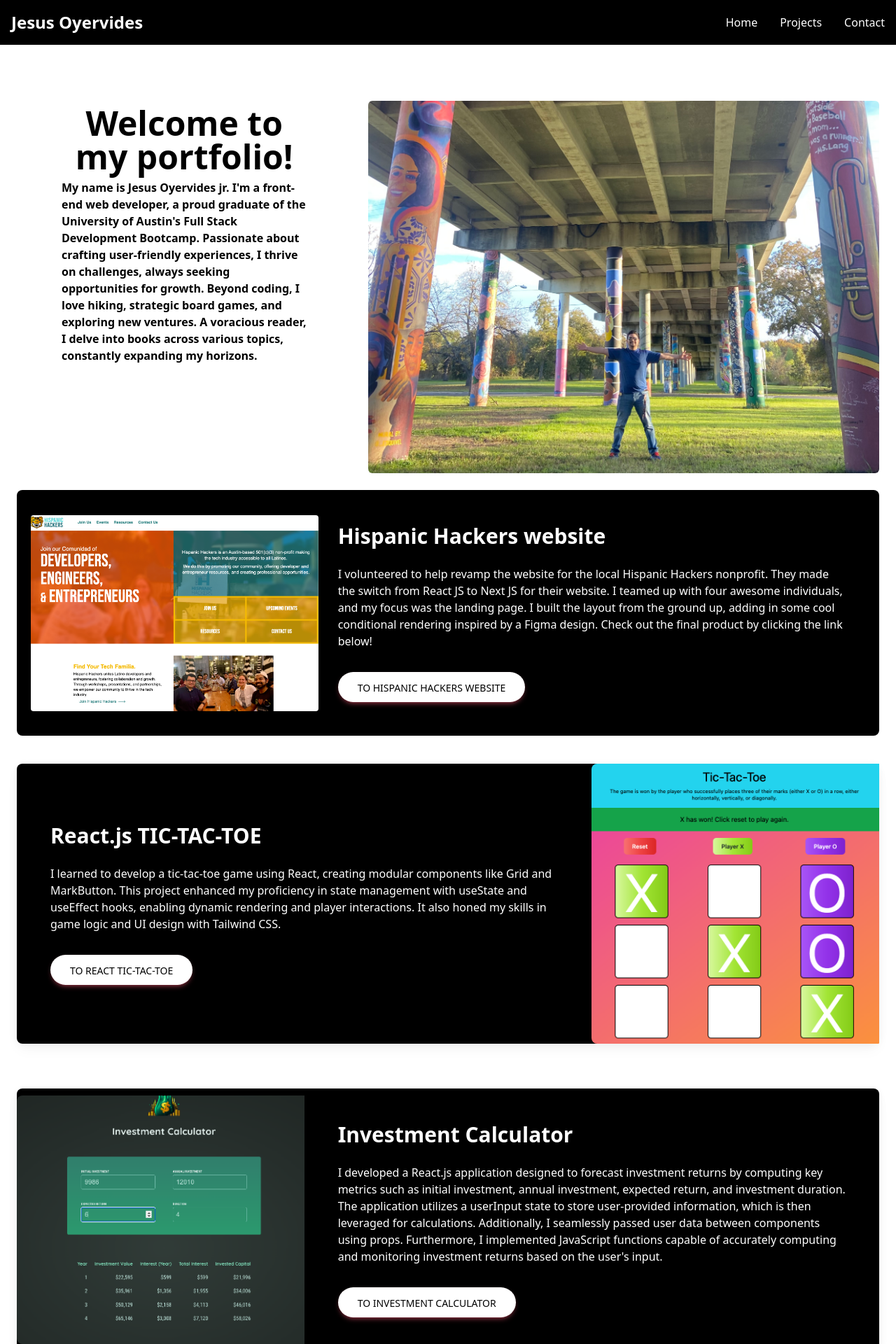
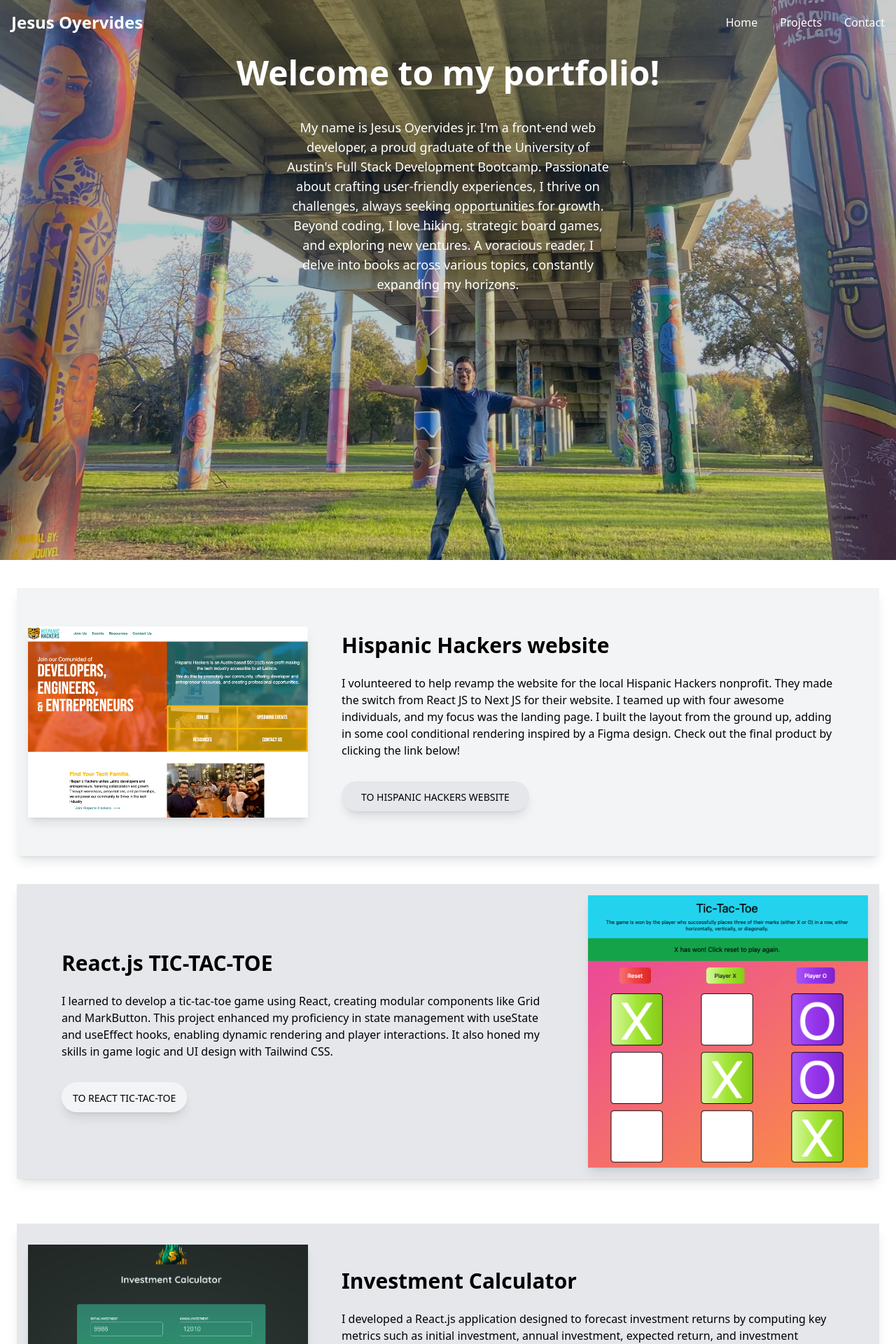
Before and after one commit to jesusoyer/nextjs-portfolio, a Next.js app: page / in a window 1280 px wide. Shown: the top 1920 px of the page at 70% size. Built offline with nearby package versions, Linux system fonts and the light colour scheme.

Commit message:
changed the hero section to have layer beneath the navbar, changed the background for the hompage navbar to be transparent, changed the styling for hompage projects

```diff
--- a/components/Hero.tsx
+++ b/components/Hero.tsx
@@ -2,26 +2,27 @@ import Image from "next/image";
 import meImage from "../public/bridgePic.jpeg"
 import Link from 'next/link';
 
-export default function homepage() {
+export default function Hero() {
     return (
-      <section className="p-6  dark:bg-gray-800 dark:text-gray-100">
-  <div className="container grid gap-6 mx-auto text-center lg:grid-cols-2 xl:grid-cols-5">
-    <div className="w-full px-6 py-16 rounded-md sm:px-12 md:px-16 xl:col-span-2 dark:bg-gray-900">
-      <h1 className="block mb-2 dark:text-violet-400 text-5xl font-extrabold">
-        Welcome to my portfolio!
-      </h1>
-      <p className="font-extrabold text-left">
-        My name is Jesus Oyervides jr. I'm a front-end web developer, a proud graduate of the University of Austin's Full Stack Development Bootcamp. Passionate about crafting user-friendly experiences, I thrive on challenges, always seeking opportunities for growth. Beyond coding, I love hiking, strategic board games, and exploring new ventures. A voracious reader, I delve into books across various topics, constantly expanding my horizons.
-      </p>
-      {/* <p className="my-8">
-        <span className="text-2xl font-medium dark:text-gray-50">Checkout my </span>
-        <Link href="/projects" className="text-2xl font-medium underline"> Projects.
-        </Link>
-      </p> */}
-    </div>
-    <Image src={meImage} alt="" className="mt-14 object-cover w-full rounded-md xl:col-span-3 dark:bg-gray-500" />
-  </div>
-</section>
+      <section className="relative h-screen mb-10">
+      <div className="absolute inset-0">
+        <Image
+          src={meImage}
+          alt=""
+          layout="fill"
+          objectFit="cover"
+          objectPosition="center"
+          className="absolute inset-0 w-full h-full"
+        />
+        <div className="bg-black opacity-20 w-full h-full absolute inset-0"></div>
+      </div>
+      <div className="absolute inset-0 flex flex-col justify-start items-center pt-20 text-white text-center">
+        <h1 className="text-5xl font-extrabold mb-10">Welcome to my portfolio!</h1>
+        <p className="text-lg max-w-lg px-6">
+          My name is Jesus Oyervides jr. I'm a front-end web developer, a proud graduate of the University of Austin's Full Stack Development Bootcamp. Passionate about crafting user-friendly experiences, I thrive on challenges, always seeking opportunities for growth. Beyond coding, I love hiking, strategic board games, and exploring new ventures. A voracious reader, I delve into books across various topics, constantly expanding my horizons.
+        </p>
+      </div>
+    </section>
 
     )
   }
--- /dev/null
+++ b/components/HomePageNavbar.tsx
@@ -0,0 +1,46 @@
+import React, { useState } from 'react';
+import Link from 'next/link';
+
+export default function Homepage() {
+  // Add state to manage the visibility of the dropdown menu
+  const [isMenuOpen, setIsMenuOpen] = useState(false);
+
+  // Toggle the menu visibility
+  const toggleMenu = () => {
+    setIsMenuOpen(!isMenuOpen);
+  };
+
+  return (
+    <nav className="bg-black md:bg-transparent absolute top-0 left-0 w-full z-10">
+      <div className="max-w-screen-xl flex flex-wrap items-center justify-between mx-auto p-4">
+        <Link href="/" className="flex items-center space-x-3 rtl:space-x-reverse">
+          <span className="text-white self-center text-2xl font-semibold whitespace-nowrap dark:text-white">Jesus Oyervides</span>
+        </Link>
+        <button
+          data-collapse-toggle="navbar-default"
+          type="button"
+          className="inline-flex items-center p-2 w-10 h-10 justify-center text-sm text-gray-500 rounded-lg md:hidden hover:bg-gray-100 focus:outline-none focus:ring-2 focus:ring-gray-200 dark:text-gray-400 dark:hover:bg-gray-700 dark:focus:ring-gray-600"
+          aria-controls="navbar-default"
+          aria-expanded={isMenuOpen ? "true" : "false"}
+          onClick={toggleMenu}
+        >
+          <span className="sr-only">Open main menu</span>
+          <svg className="w-5 h-5" aria-hidden="true" xmlns="http://www.w3.org/2000/svg" fill="none" viewBox="0 0 17 14">
+            <path stroke="currentColor" strokeLinecap="round" strokeLinejoin="round" strokeWidth="2" d="M1 1h15M1 7h15M1 13h15"/>
+          </svg>
+        </button>
+        <div className={`w-full md:block md:w-auto ${isMenuOpen ? '' : 'hidden'}`} id="navbar-default">
+          <div className="font-medium flex flex-col p-4 md:p-0 mt-4 border  border-gray-100 rounded-lg bg-gray-50 md:flex-row md:space-x-8 rtl:space-x-reverse md:mt-0 md:border-0 bg-transparent dark:bg-gray-800 md:dark:bg-gray-900 dark:border-gray-700">
+
+          <Link href="/" className="text-white bg-transparent block py-2 px-3 rounded-t-lg   hover:bg-gray-500 md:hover:bg-transparent md:border-0 md:hover:text-blue-700 md:p-0 dark:text-white   md:dark:hover:bg-transparent">Home
+            </Link>
+            <Link href="/projects" className="text-white bg-transparent block py-2 px-3  hover:bg-gray-500 md:hover:bg-transparent md:border-0 md:hover:text-black md:p-0 md:dark:hover:bg-transparent">Projects
+            </Link>
+            <Link href="/contact" className="bg-transparent text-white block py-2 px-3  rounded-b-lg hover:bg-gray-500 md:hover:bg-transparent md:border-0 md:hover:text-black md:p-0  dark:hover:bg-gray-700 md:dark:hover:bg-transparent">Contact
+            </Link>
+          </div>
+        </div>
+      </div>
+    </nav>
+  );
+}
--- a/components/Homepage.tsx
+++ b/components/Homepage.tsx
@@ -3,7 +3,7 @@ import HomeProjects from "./HomepageProjects";
 
 export default function homepage() {
     return (
-     <section>
+     <section className="relative">
       <Hero />
       <HomeProjects />
     </section>
--- a/components/HomepageProjects.tsx
+++ b/components/HomepageProjects.tsx
@@ -8,13 +8,13 @@ export default function HomeProjects() {
     <div className="container mx-auto md:px-6">
       {/* Section: Design Block */}
       <section className="mb-10 text-center md:text-left">
-        <div className="block rounded-lg bg-black text-white dark:bg-neutral-700">
+        <div className="block shadow-lg p-4 bg-gray-100 text-black dark:bg-neutral-700">
           <div className="flex flex-wrap items-center">
             <div className="block w-full shrink-0 grow-0 basis-auto md:w-4/12 lg:flex">
               <Image
                 src={hispanicHackers}
                 alt="hispanic hackers"
-                className="w-full  rounded mt-10 ml-1 md:ml-5 md:mt-0 md:rounded md:rounded"
+                className="w-full  shadow-lg "
               />
             </div>
             <div className="w-full shrink-0 grow-0 basis-auto md:w-8/12">
@@ -25,12 +25,12 @@ export default function HomeProjects() {
                   </span>{" "}
 
                 </h2>
-                <p className="mb-6 pb-2 text-white dark:text-neutral-300">
+                <p className="mb-6 pb-2 text-black  dark:text-neutral-300">
                 I volunteered to help revamp the website for the local Hispanic Hackers nonprofit. They made the switch from React JS to Next JS for their website. I teamed up with four awesome individuals, and my focus was the landing page. I built the layout from the ground up, adding in some cool conditional rendering inspired by a Figma design. Check out the final product by clicking the link below!
                 </p>
                 <button
                   type="button"
-                  className="inline-block rounded-full bg-white px-7 pb-2.5 pt-3 text-sm font-medium uppercase leading-normal text-black shadow-[0_4px_9px_-4px_#dc4c64] transition duration-150 ease-in-out hover:bg-danger-600 hover:shadow-[0_8px_9px_-4px_rgba(220,76,100,0.3),0_4px_18px_0_rgba(220,76,100,0.2)] focus:bg-danger-600 focus:shadow-[0_8px_9px_-4px_rgba(220,76,100,0.3),0_4px_18px_0_rgba(220,76,100,0.2)] focus:outline-none focus:ring-0 active:bg-danger-700 active:shadow-[0_8px_9px_-4px_rgba(220,76,100,0.3),0_4px_18px_0_rgba(220,76,100,0.2)] dark:shadow-[0_4px_9px_-4px_rgba(220,76,100,0.5)] dark:hover:shadow-[0_8px_9px_-4px_rgba(220,76,100,0.2),0_4px_18px_0_rgba(220,76,100,0.1)] dark:focus:shadow-[0_8px_9px_-4px_rgba(220,76,100,0.2),0_4px_18px_0_rgba(220,76,100,0.1)] dark:active:shadow-[0_8px_9px_-4px_rgba(220,76,100,0.2),0_4px_18px_0_rgba(220,76,100,0.1)]"
+                  className="inline-block rounded-full shadow-lg p-4 bg-gray-200 px-7 pb-2.5 pt-3 text-sm font-medium uppercase leading-normal text-black transition duration-150 ease-in-out hover:bg-danger-600 hover:shadow-[0_8px_9px_-4px_rgba(220,76,100,0.3),0_4px_18px_0_rgba(220,76,100,0.2)] focus:bg-danger-600 focus:shadow-[0_8px_9px_-4px_rgba(220,76,100,0.3),0_4px_18px_0_rgba(220,76,100,0.2)] focus:outline-none focus:ring-0 active:bg-danger-700 active:shadow-[0_8px_9px_-4px_rgba(220,76,100,0.3),0_4px_18px_0_rgba(220,76,100,0.2)] dark:shadow-[0_4px_9px_-4px_rgba(220,76,100,0.5)] dark:hover:shadow-[0_8px_9px_-4px_rgba(220,76,100,0.2),0_4px_18px_0_rgba(220,76,100,0.1)] dark:focus:shadow-[0_8px_9px_-4px_rgba(220,76,100,0.2),0_4px_18px_0_rgba(220,76,100,0.1)] dark:active:shadow-[0_8px_9px_-4px_rgba(220,76,100,0.2),0_4px_18px_0_rgba(220,76,100,0.1)]"
                   data-te-ripple-init
                   data-te-ripple-color="light"
                   onClick={() => {
@@ -46,19 +46,19 @@ export default function HomeProjects() {
       </section>
       {/* Section: Design Block */}
       <section className="mb-16 text-center md:text-left">
-        <div className="block rounded-lg bg-black shadow-[0_2px_15px_-3px_rgba(0,0,0,0.07),0_10px_20px_-2px_rgba(0,0,0,0.04)] dark:bg-neutral-700">
+        <div className="block shadow-lg p-4 bg-gray-200 text-black  dark:bg-neutral-700">
           <div className="flex flex-wrap items-center">
             <div className="w-full shrink-0 grow-0 basis-auto md:w-8/12">
               <div className="px-6 py-12 md:px-12">
                 <h2 className="mb-6 text-3xl text-white font-bold">
-                  <span className="text-white ">React.js TIC-TAC-TOE</span>
+                  <span className="text-black ">React.js TIC-TAC-TOE</span>
                 </h2>
-                <p className="mb-6 pb-2 text-white dark:text-neutral-300">
+                <p className="mb-6 pb-2 text-black dark:text-neutral-300">
                 I learned to develop a tic-tac-toe game using React, creating modular components like Grid and MarkButton. This project enhanced my proficiency in state management with useState and useEffect hooks, enabling dynamic rendering and player interactions. It also honed my skills in game logic and UI design with Tailwind CSS.
                 </p>
                 <button
                   type="button"
-                  className="inline-block rounded-full bg-white px-7 pb-2.5 pt-3 text-sm font-medium uppercase leading-normal text-black shadow-[0_4px_9px_-4px_#dc4c64] transition duration-150 ease-in-out hover:bg-danger-600 hover:shadow-[0_8px_9px_-4px_rgba(220,76,100,0.3),0_4px_18px_0_rgba(220,76,100,0.2)] focus:bg-danger-600 focus:shadow-[0_8px_9px_-4px_rgba(220,76,100,0.3),0_4px_18px_0_rgba(220,76,100,0.2)] focus:outline-none focus:ring-0 active:bg-danger-700 active:shadow-[0_8px_9px_-4px_rgba(220,76,100,0.3),0_4px_18px_0_rgba(220,76,100,0.2)] dark:shadow-[0_4px_9px_-4px_rgba(220,76,100,0.5)] dark:hover:shadow-[0_8px_9px_-4px_rgba(220,76,100,0.2),0_4px_18px_0_rgba(220,76,100,0.1)] dark:focus:shadow-[0_8px_9px_-4px_rgba(220,76,100,0.2),0_4px_18px_0_rgba(220,76,100,0.1)] dark:active:shadow-[0_8px_9px_-4px_rgba(220,76,100,0.2),0_4px_18px_0_rgba(220,76,100,0.1)]"
+                  className="inline-block rounded-full shadow-lg p-4 bg-gray-100 pb-2.5 pt-3 text-sm font-medium uppercase leading-normal text-black transition duration-150 ease-in-out hover:bg-danger-600 hover:shadow-[0_8px_9px_-4px_rgba(220,76,100,0.3),0_4px_18px_0_rgba(220,76,100,0.2)] focus:bg-danger-600 focus:shadow-[0_8px_9px_-4px_rgba(220,76,100,0.3),0_4px_18px_0_rgba(220,76,100,0.2)] focus:outline-none focus:ring-0 active:bg-danger-700 active:shadow-[0_8px_9px_-4px_rgba(220,76,100,0.3),0_4px_18px_0_rgba(220,76,100,0.2)] dark:shadow-[0_4px_9px_-4px_rgba(220,76,100,0.5)] dark:hover:shadow-[0_8px_9px_-4px_rgba(220,76,100,0.2),0_4px_18px_0_rgba(220,76,100,0.1)] dark:focus:shadow-[0_8px_9px_-4px_rgba(220,76,100,0.2),0_4px_18px_0_rgba(220,76,100,0.1)] dark:active:shadow-[0_8px_9px_-4px_rgba(220,76,100,0.2),0_4px_18px_0_rgba(220,76,100,0.1)]"
                   data-te-ripple-init
                   data-te-ripple-color="light"
                   onClick={() => {
@@ -73,7 +73,7 @@ export default function HomeProjects() {
               <Image
                 src={TicTacToe}
                 alt="Tic-Tac-Toe"
-                className="w-full rounded-t-lg md:rounded-tr-none md:rounded-bl-lg"
+                className="w-full shadow-lg"
               />
             </div>
           </div>
@@ -81,26 +81,26 @@ export default function HomeProjects() {
       </section>
       {/* Section: Design Block */}
       <section className="mb-16 text-center md:text-left">
-        <div className="block rounded-lg bg-black shadow-[0_2px_15px_-3px_rgba(0,0,0,0.07),0_10px_20px_-2px_rgba(0,0,0,0.04)] dark:bg-neutral-700">
+        <div className="block  shadow-lg p-4 bg-gray-200 text-black  dark:bg-neutral-700">
           <div className="flex flex-wrap items-center">
             <div className="block w-full shrink-0 grow-0 basis-auto md:w-4/12 lg:flex">
               <Image
                 src={investCalc}
                 alt="coming soon"
-                className="w-full rounded-t-lg md:rounded-tr-none md:rounded-bl-lg"
+                className="w-full shadow-lg"
               />
             </div>
             <div className="w-full shrink-0 grow-0 basis-auto md:w-8/12">
               <div className="px-6 py-12 md:px-12">
                 <h2 className="mb-6 text-3xl text-white font-bold">
-                  <span className="text-white ">Investment Calculator</span>
+                  <span className="text-black ">Investment Calculator</span>
                 </h2>
-                <p className="mb-6 pb-2 text-white dark:text-neutral-300">
+                <p className="mb-6 pb-2 text-black dark:text-neutral-300">
                 I developed a React.js application designed to forecast investment returns by computing key metrics such as initial investment, annual investment, expected return, and investment duration. The application utilizes a userInput state to store user-provided information, which is then leveraged for calculations. Additionally, I seamlessly passed user data between components using props. Furthermore, I implemented JavaScript functions capable of accurately computing and monitoring investment returns based on the user's input.
                 </p>
                 <button
                   type="button"
-                  className="inline-block rounded-full bg-white px-7 pb-2.5 pt-3 text-sm font-medium uppercase leading-normal text-black shadow-[0_4px_9px_-4px_#dc4c64] transition duration-150 ease-in-out hover:bg-danger-600 hover:shadow-[0_8px_9px_-4px_rgba(220,76,100,0.3),0_4px_18px_0_rgba(220,76,100,0.2)] focus:bg-danger-600 focus:shadow-[0_8px_9px_-4px_rgba(220,76,100,0.3),0_4px_18px_0_rgba(220,76,100,0.2)] focus:outline-none focus:ring-0 active:bg-danger-700 active:shadow-[0_8px_9px_-4px_rgba(220,76,100,0.3),0_4px_18px_0_rgba(220,76,100,0.2)] dark:shadow-[0_4px_9px_-4px_rgba(220,76,100,0.5)] dark:hover:shadow-[0_8px_9px_-4px_rgba(220,76,100,0.2),0_4px_18px_0_rgba(220,76,100,0.1)] dark:focus:shadow-[0_8px_9px_-4px_rgba(220,76,100,0.2),0_4px_18px_0_rgba(220,76,100,0.1)] dark:active:shadow-[0_8px_9px_-4px_rgba(220,76,100,0.2),0_4px_18px_0_rgba(220,76,100,0.1)]"
+                  className="inline-block rounded-full shadow-lg p-4 bg-gray-100 pb-2.5 pt-3 text-sm font-medium uppercase leading-normal text-black  transition duration-150 ease-in-out hover:bg-danger-600 hover:shadow-[0_8px_9px_-4px_rgba(220,76,100,0.3),0_4px_18px_0_rgba(220,76,100,0.2)] focus:bg-danger-600 focus:shadow-[0_8px_9px_-4px_rgba(220,76,100,0.3),0_4px_18px_0_rgba(220,76,100,0.2)] focus:outline-none focus:ring-0 active:bg-danger-700 active:shadow-[0_8px_9px_-4px_rgba(220,76,100,0.3),0_4px_18px_0_rgba(220,76,100,0.2)] dark:shadow-[0_4px_9px_-4px_rgba(220,76,100,0.5)] dark:hover:shadow-[0_8px_9px_-4px_rgba(220,76,100,0.2),0_4px_18px_0_rgba(220,76,100,0.1)] dark:focus:shadow-[0_8px_9px_-4px_rgba(220,76,100,0.2),0_4px_18px_0_rgba(220,76,100,0.1)] dark:active:shadow-[0_8px_9px_-4px_rgba(220,76,100,0.2),0_4px_18px_0_rgba(220,76,100,0.1)]"
                   data-te-ripple-init
                   data-te-ripple-color="light"
                   onClick={() => {
--- a/components/Navbar.tsx
+++ b/components/OtherNavbar.jsx
@@ -1,7 +1,7 @@
 import React, { useState } from 'react';
 import Link from 'next/link';
 
-export default function Homepage() {
+export default function OtherNavbar() {
   // Add state to manage the visibility of the dropdown menu
   const [isMenuOpen, setIsMenuOpen] = useState(false);
 
@@ -11,7 +11,7 @@ export default function Homepage() {
   };
 
   return (
-    <nav className="bg-black border-gray-200 dark:bg-gray-900">
+    <nav className="bg-black  absolute top-0 left-0 w-full z-10">
       <div className="max-w-screen-xl flex flex-wrap items-center justify-between mx-auto p-4">
         <Link href="/" className="flex items-center space-x-3 rtl:space-x-reverse">
           <span className="text-white self-center text-2xl font-semibold whitespace-nowrap dark:text-white">Jesus Oyervides</span>
@@ -30,12 +30,13 @@ export default function Homepage() {
           </svg>
         </button>
         <div className={`w-full md:block md:w-auto ${isMenuOpen ? '' : 'hidden'}`} id="navbar-default">
-          <div className="font-medium flex flex-col p-4 md:p-0 mt-4 border  border-gray-100 rounded-lg bg-gray-50 md:flex-row md:space-x-8 rtl:space-x-reverse md:mt-0 md:border-0 md:bg-black dark:bg-gray-800 md:dark:bg-gray-900 dark:border-gray-700">
-          <Link href="/" className="text-white bg-black block py-2 px-3 text-gray-900 rounded-t-lg   hover:bg-gray-500 md:hover:bg-transparent md:border-0 md:hover:text-blue-700 md:p-0 dark:text-white md:dark:hover:text-blue-500  dark:hover:text-white md:dark:hover:bg-transparent">Home
+          <div className="font-medium flex flex-col p-4 md:p-0 mt-4 border  border-gray-100 rounded-lg bg-gray-50 md:flex-row md:space-x-8 rtl:space-x-reverse md:mt-0 md:border-0 bg-transparent dark:bg-gray-800 md:dark:bg-gray-900 dark:border-gray-700">
+
+          <Link href="/" className="text-white bg-black block py-2 px-3 rounded-t-lg   hover:bg-gray-500 md:hover:bg-transparent md:border-0 md:hover:text-blue-700 md:p-0 dark:text-white   md:dark:hover:bg-transparent">Home
             </Link>
-            <Link href="/projects" className="text-white bg-black block py-2 px-3 text-gray-900  hover:bg-gray-500 md:hover:bg-transparent md:border-0 md:hover:text-blue-700 md:p-0 dark:text-white md:dark:hover:text-blue-500  dark:hover:text-white md:dark:hover:bg-transparent">Projects
+            <Link href="/projects" className="text-white bg-blackblock py-2 px-3  hover:bg-gray-500 md:hover:bg-transparent md:border-0 md:hover:text-black md:p-0 md:dark:hover:bg-transparent">Projects
             </Link>
-            <Link href="/contact" className="bg-black text-white block py-2 px-3 text-gray-900 rounded-b-lg hover:bg-gray-500 md:hover:bg-transparent md:border-0 md:hover:text-blue-700 md:p-0 dark:text-white md:dark:hover:text-blue-500 dark:hover:bg-gray-700 dark:hover:text-white md:dark:hover:bg-transparent">Contact
+            <Link href="/contact" className="bg-black text-white block py-2 px-3  rounded-b-lg hover:bg-gray-500 md:hover:bg-transparent md:border-0 md:hover:text-black md:p-0  dark:hover:bg-gray-700 md:dark:hover:bg-transparent">Contact
             </Link>
           </div>
         </div>
--- a/components/ProjectsPage.tsx
+++ b/components/ProjectsPage.tsx
@@ -97,7 +97,7 @@ export default function Homepage() {
             >
               <Image
                 src={investmentCalc}
-                alt="construction image"
+                alt="Investment Calculator image"
                 className="w-full rounded-t-lg"
               />
               <a href="#!">
@@ -118,11 +118,12 @@ export default function Homepage() {
               </p>
               <Link
                 href="https://main.d1r08ii8kqipne.amplifyapp.com/"
+                target="_blank" rel="noopener noreferrer"
                 data-te-ripple-init
                 data-te-ripple-color="light"
                 className="inline-block rounded bg-white px-6 pb-2 pt-2.5 text-xs font-medium uppercase leading-normal text-black shadow-[0_4px_9px_-4px_#3b71ca] transition duration-150 ease-in-out hover:bg-primary-600 hover:shadow-[0_8px_9px_-4px_rgba(59,113,202,0.3),0_4px_18px_0_rgba(59,113,202,0.2)] focus:bg-primary-600 focus:shadow-[0_8px_9px_-4px_rgba(59,113,202,0.3),0_4px_18px_0_rgba(59,113,202,0.2)] focus:outline-none focus:ring-0 active:bg-primary-700 active:shadow-[0_8px_9px_-4px_rgba(59,113,202,0.3),0_4px_18px_0_rgba(59,113,202,0.2)] dark:shadow-[0_4px_9px_-4px_rgba(59,113,202,0.5)] dark:hover:shadow-[0_8px_9px_-4px_rgba(59,113,202,0.2),0_4px_18px_0_rgba(59,113,202,0.1)] dark:focus:shadow-[0_8px_9px_-4px_rgba(59,113,202,0.2),0_4px_18px_0_rgba(59,113,202,0.1)] dark:active:shadow-[0_8px_9px_-4px_rgba(59,113,202,0.2),0_4px_18px_0_rgba(59,113,202,0.1)]"
               >
-                Learn more
+                To Investment Calculator
               </Link>
             </div>
           </div>
--- a/pages/contact.tsx
+++ b/pages/contact.tsx
@@ -1,10 +1,11 @@
-import Navbar from "../components/Navbar";
+import Navbar from "../components/OtherNavbar";
 import Footer from "@/components/Footer";
 import ContactPage from "@/components/ContactPage";
+import OtherNavbar from "../components/OtherNavbar";
 export default function contacts() {
   return (
    <main>
-    <Navbar />
+    <OtherNavbar />
    <ContactPage />
    <Footer />
    </main>
--- a/pages/index.tsx
+++ b/pages/index.tsx
@@ -1,5 +1,5 @@
 import Homepage from "../components/Homepage";
-import Navbar from "../components/Navbar";
+import HomePageNavbar from "../components/HomePageNavbar";
 import Footer from "@/components/Footer";
 
 
@@ -7,7 +7,7 @@ export default function home() {
   return (
    <main>
 
-    <Navbar />
+    <HomePageNavbar />
     <Homepage />
 
     <Footer />
--- a/pages/projects.tsx
+++ b/pages/projects.tsx
@@ -1,11 +1,11 @@
 
-import Navbar from "../components/Navbar";
+import OtherNavbar from "../components/OtherNavbar";
 import Footer from "@/components/Footer";
 import Projects from "../components/ProjectsPage";
 export default function projects() {
   return (
    <main>
-    <Navbar />
+    <OtherNavbar />
    <Projects />
    <Footer />
    </main>
```
Also changed, not shown: pages/api/hello.ts (deleted, +0 -13 lines), pages/api/send.tsx (deleted, +0 -26 lines).
